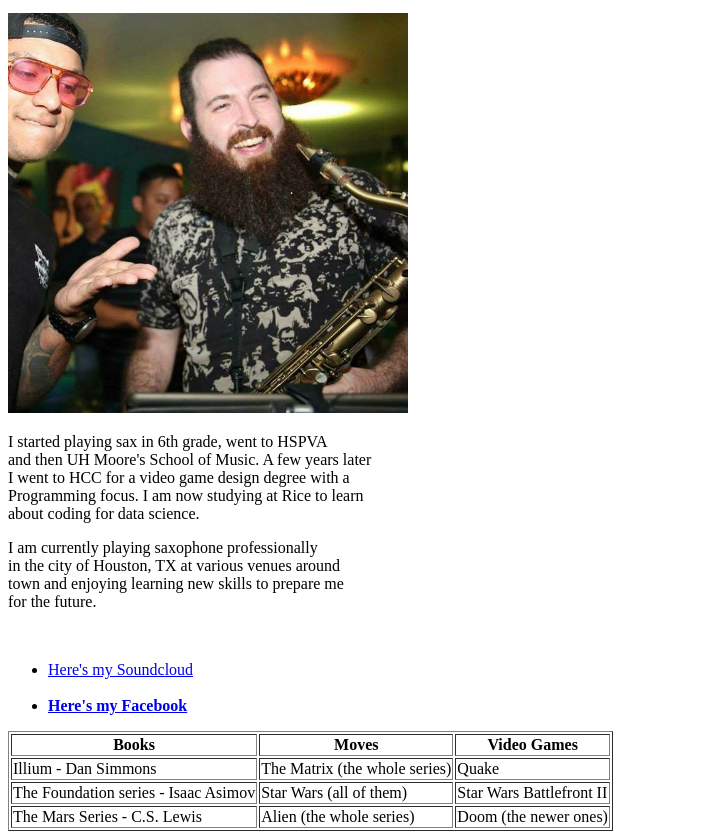
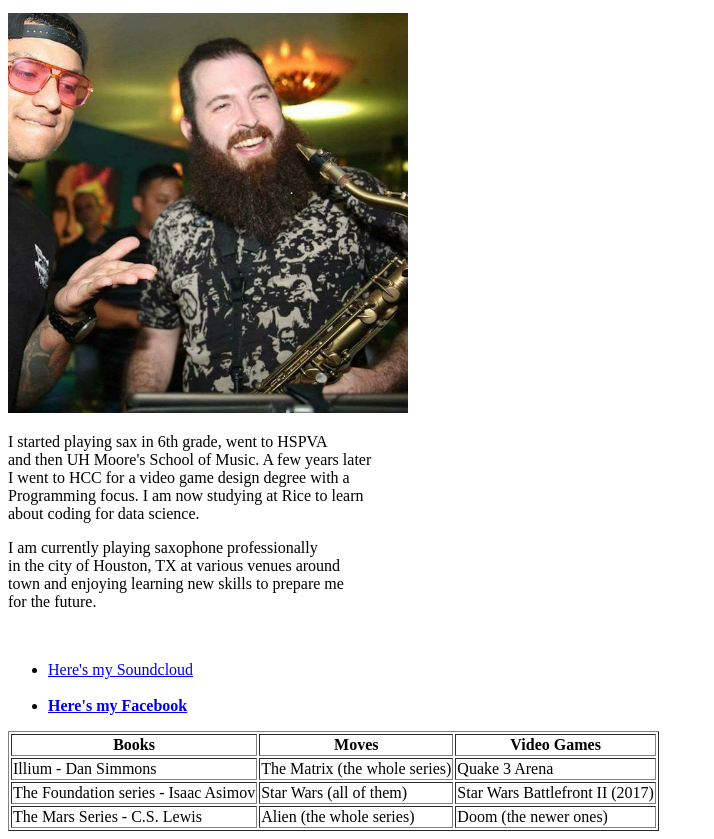
Before and after one commit to BaudOptics/BaudOptics.github.io, a plain HTML site: page index.html in a window 1280 px wide. Shown: the part 119-958 px from the top of the page, without its empty margins (0-714 px from the left). Drawn offline with Linux system fonts and the light colour scheme.

Commit message:
fixed which quake i like

```diff
--- a/index.html
+++ b/index.html
@@ -54,7 +54,7 @@
         The Matrix (the whole series)
       </td>
       <td>
-        Quake
+        Quake 3 Arena
       </td>
     </tr>
     <tr>
@@ -65,7 +65,7 @@
         Star Wars (all of them)
       </td>
       <td>
-        Star Wars Battlefront II
+        Star Wars Battlefront II (2017)
       </td>
     </tr>
     <tr>
```
